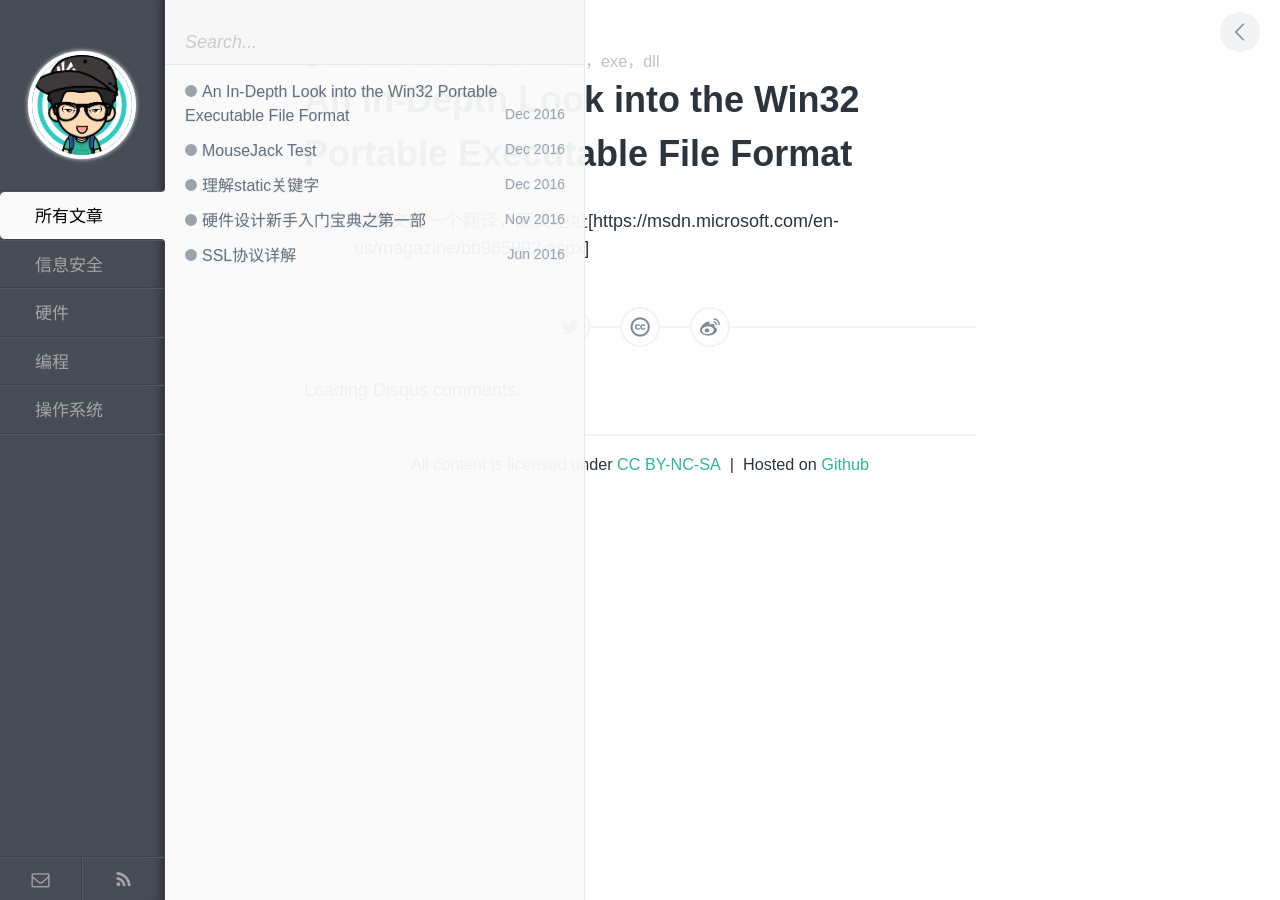
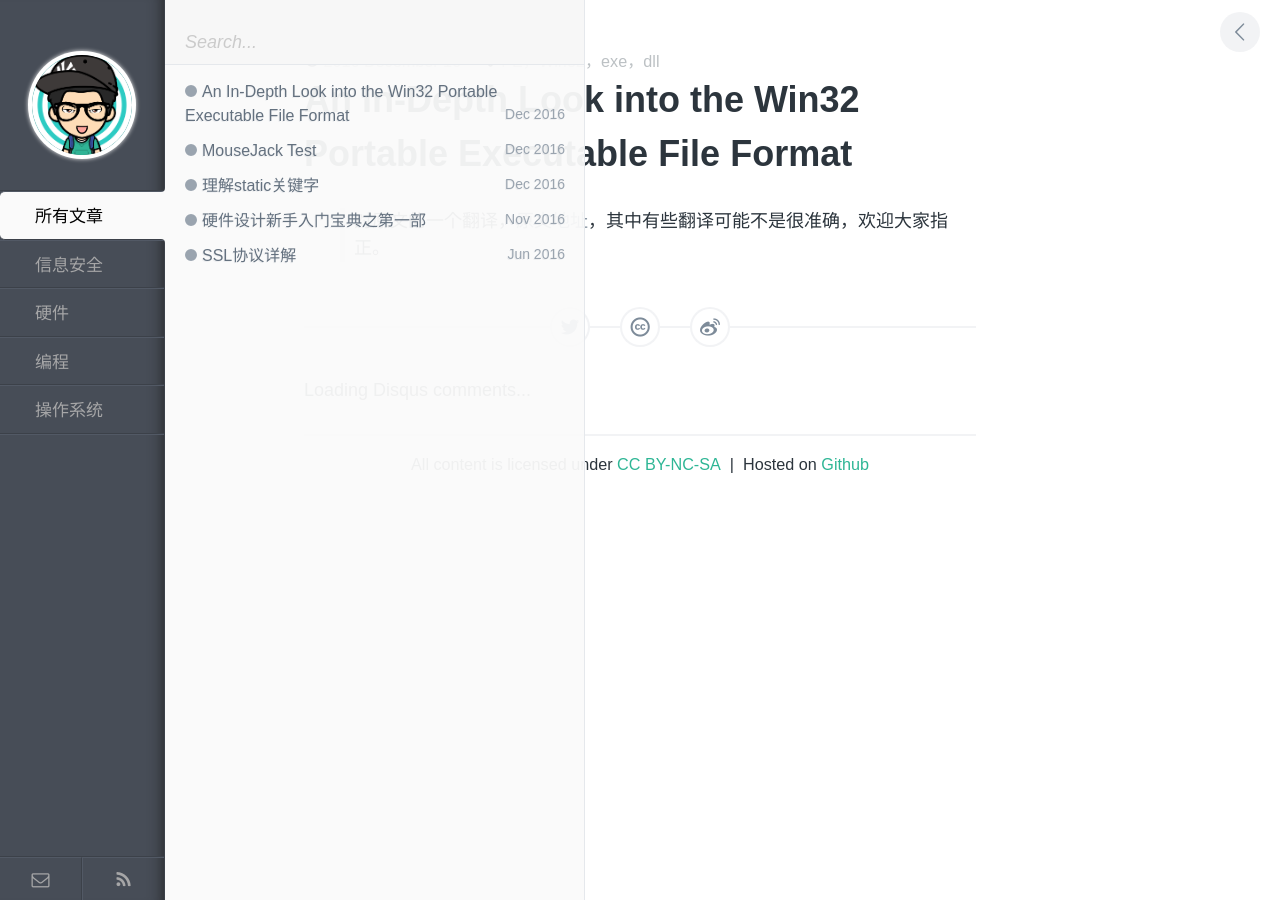
Before and after one commit to gaochengsi/doc, a Jekyll site: the page built from _posts/system/2016-12-16-introduction-to-PE.md, in a window 1280 px wide. Built offline with Jekyll 4.4.1, drawn with Linux system fonts in a browser that asks for light colours; comment, search, counter and statistics services are not loaded.

Commit message:
modified:   _posts/system/2016-12-16-introduction-to-PE.md

```diff
--- a/_posts/system/2016-12-16-introduction-to-PE.md
+++ b/_posts/system/2016-12-16-introduction-to-PE.md
@@ -5,4 +5,4 @@ category: 操作系统
 tags: PE，Win32，exe，dll
 description: PE文件介绍
 ---
->对原文的一个翻译，原文地址[https://msdn.microsoft.com/en-us/magazine/bb985992.aspx]
+>对原文的一个翻译，[原文地址](https://msdn.microsoft.com/en-us/magazine/bb985992.aspx)，其中有些翻译可能不是很准确，欢迎大家指正。
```
